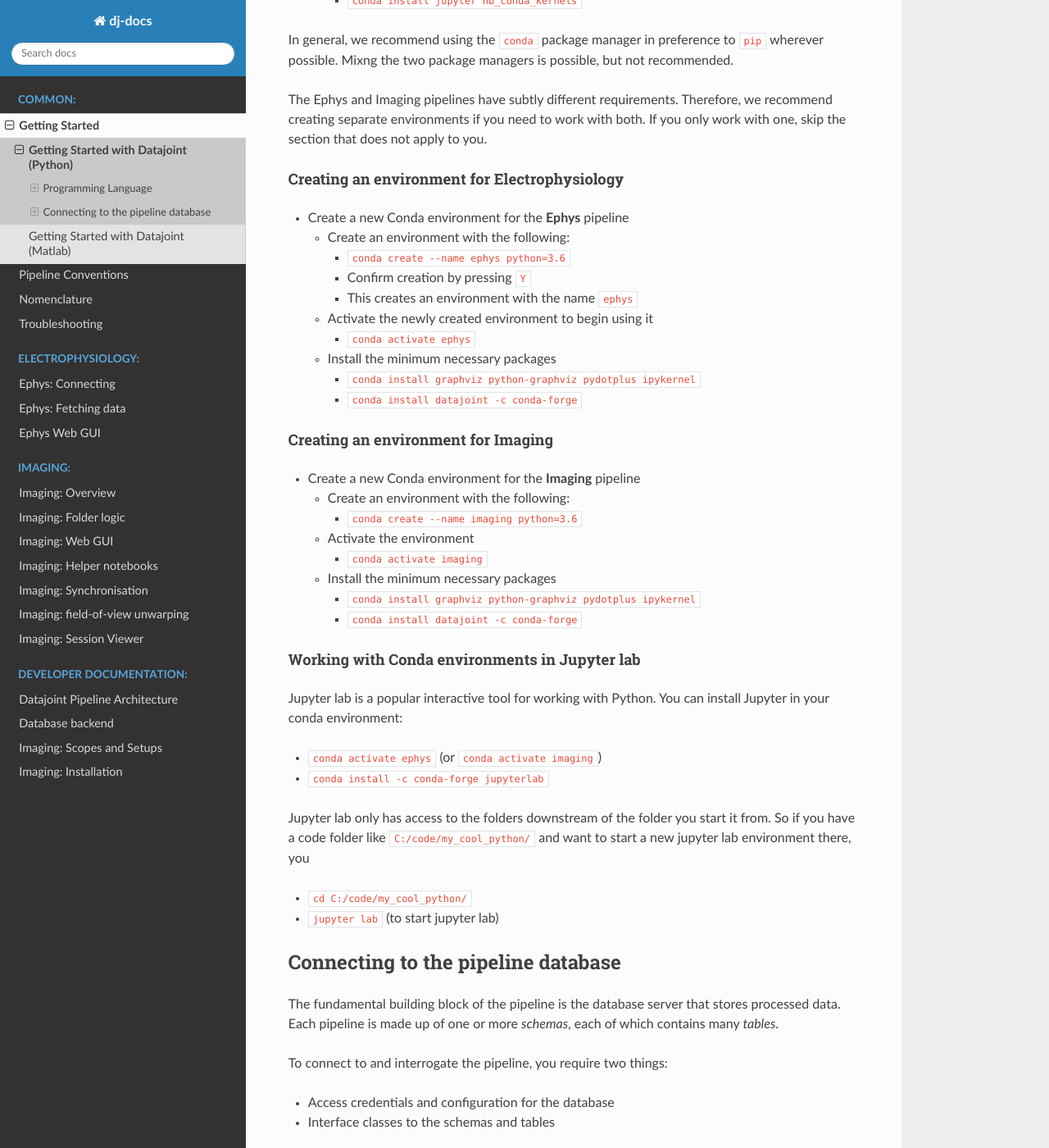
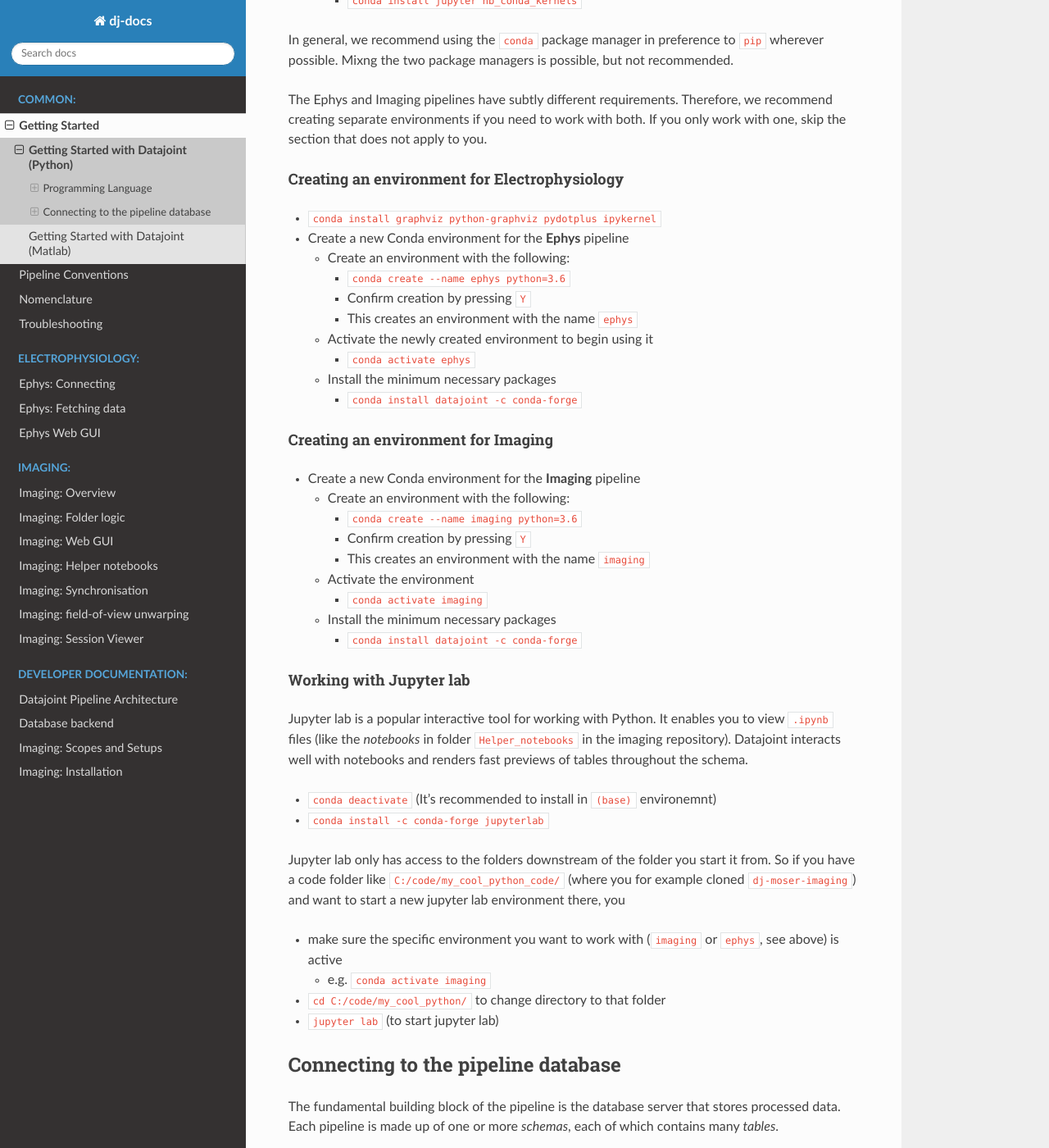
Before and after one commit to kavli-ntnu/dj-docs, a Sphinx documentation site: the page built from docs/common/getting_started/python.md, in a window 1280 px wide and 1400 px high, scrolled down 954 px. Shown: the whole window at 82% size. Built offline with Sphinx 7.4.7 and the Read the Docs theme 2.0.0, drawn with Linux system fonts in a browser that asks for light colours.

Commit message:
Jupyter lab install in base env

```diff
--- a/docs/common/getting_started/python.md
+++ b/docs/common/getting_started/python.md
@@ -38,7 +40,6 @@
   * Activate the newly created environment to begin using it
     * `conda activate ephys`
   * Install the minimum necessary packages
-    * `conda install graphviz python-graphviz pydotplus ipykernel`
     * `conda install datajoint -c conda-forge`
 
 ##### Creating an environment for Imaging
@@ -46,22 +47,28 @@
 * Create a new Conda environment for the **Imaging** pipeline
   * Create an environment with the following:
     * `conda create --name imaging python=3.6`
+    * Confirm creation by pressing `Y`
+    * This creates an environment with the name `imaging`
   * Activate the environment
     * `conda activate imaging`
   * Install the minimum necessary packages
-    * `conda install graphviz python-graphviz pydotplus ipykernel`
     * `conda install datajoint -c conda-forge`
 
-##### Working with Conda environments in Jupyter lab
+##### Working with Jupyter lab
 
-Jupyter lab is a popular interactive tool for working with Python. You can install Jupyter in your conda environment:
+Jupyter lab is a popular interactive tool for working with Python.
+It enables you to view `.ipynb` files (like the *notebooks* in folder `Helper_notebooks` in the imaging repository).
+Datajoint interacts well with notebooks and renders fast previews of tables throughout the schema.
 
-  * `conda activate ephys` (or `conda activate imaging`)
+  * `conda deactivate` (It's recommended to install in `(base)` environemnt)
   * `conda install -c conda-forge jupyterlab`
 
-Jupyter lab only has access to the folders downstream of the folder you start it from. So if you have a code folder like `C:/code/my_cool_python/` and want to start a new jupyter lab environment there, you
-* `cd C:/code/my_cool_python/`
+Jupyter lab only has access to the folders downstream of the folder you start it from. So if you have a code folder like `C:/code/my_cool_python_code/` (where you for example cloned `dj-moser-imaging`) and want to start a new jupyter lab environment there, you
+* make sure the specific environment you want to work with (`imaging` or `ephys`, see above) is active
+  * e.g. `conda activate imaging`
+* `cd C:/code/my_cool_python/` to change directory to that folder
 * `jupyter lab` (to start jupyter lab)
+
 
 ### Connecting to the pipeline database
 
```
Also changed, not shown: other parts of docs/common/getting_started/python.md (+2 -0 lines).
